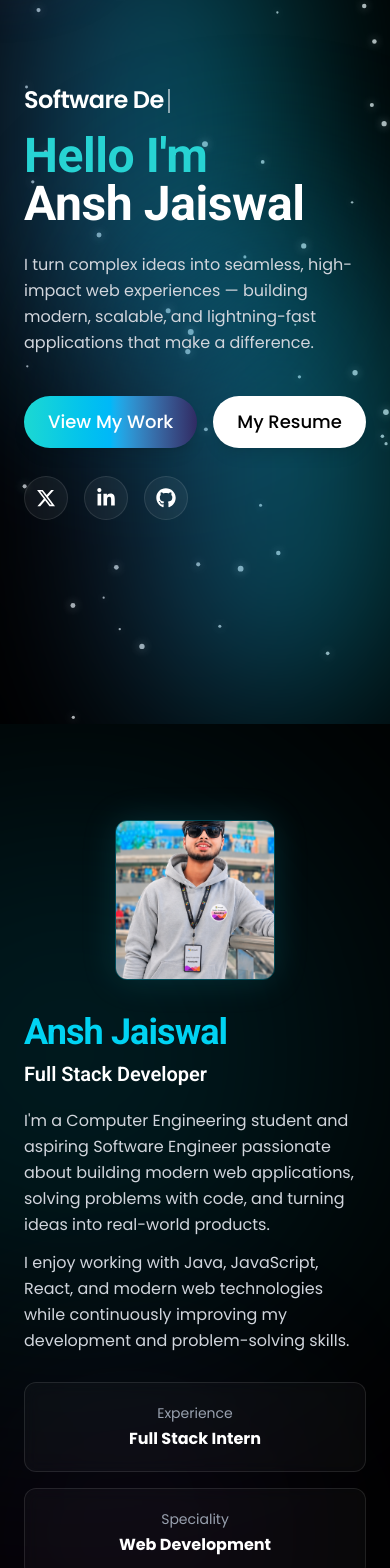
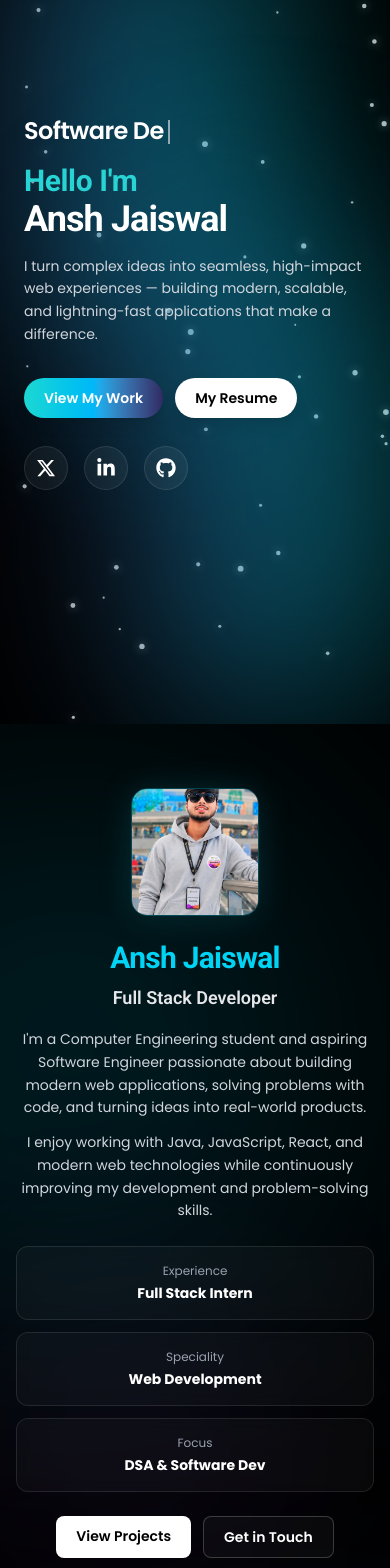
Before and after one commit to anshjaiswal2911-tech/My-Portfolio, a React (Vite) app: page / in a window 390 px wide. Shown: the part 120-1688 px from the top of the page. Built offline with nearby package versions, Linux system fonts and the light colour scheme.

Commit message:
fix(mobile): full mobile responsive optimizations across all sections, touch targets, typography, and performance

```diff
--- a/src/components/CustomUser.jsx
+++ b/src/components/CustomUser.jsx
@@ -14,7 +14,7 @@ export default function CustomCursor() {
   }, []);
 
   return (
-    <div className="pointer-events-none fixed top-0 left-0 z-9999">
+    <div className="pointer-events-none fixed top-0 left-0 z-9999 hidden md:block">
       <div
         style={{
           transform: `translate(${position.x - 40}px, ${position.y - 40}px)`,
--- a/src/components/overlaymenue.jsx
+++ b/src/components/overlaymenue.jsx
@@ -42,14 +42,14 @@ export default function OverlayMenu({ isOpen, onClose }) {
           {/* Close Button */}
           <button
             onClick={onClose}
-            className="absolute top-6 right-6 text-white text-3xl"
+            className="absolute top-5 right-5 sm:top-6 sm:right-6 text-white text-2xl sm:text-3xl p-2 rounded-full hover:bg-white/10 active:scale-95 transition-all cursor-pointer"
             aria-label="Close menu"
           >
             <FiX />
           </button>
 
           {/* Menu Items */}
-          <ul className="space-y-6 text-center">
+          <ul className="space-y-5 sm:space-y-6 text-center">
             {menuItems.map((item, index) => (
               <motion.li
                 key={item}
@@ -62,13 +62,13 @@ export default function OverlayMenu({ isOpen, onClose }) {
                   y: 0,
                 }}
                 transition={{
-                  delay: index * 0.1,
+                  delay: index * 0.08,
                 }}
               >
                 <a
                   href={`#${item.toLowerCase()}`}
                   onClick={onClose}
-                  className="text-4xl text-white font-semibold hover:text-pink-400 transition-colors duration-300"
+                  className="text-2xl sm:text-4xl text-white font-semibold hover:text-cyan-400 active:text-cyan-300 transition-colors duration-200 block py-1"
                 >
                   {item}
                 </a>
--- a/src/index.css
+++ b/src/index.css
@@ -1,4 +1,9 @@
 @import "tailwindcss";
+
+* {
+  box-sizing: border-box;
+  -webkit-tap-highlight-color: transparent;
+}
 
 html,
 body,
@@ -6,13 +11,21 @@ body,
   background-color: #000000;
   color: #ffffff;
   overflow-x: hidden;
+  max-width: 100vw;
   scroll-behavior: smooth;
   margin: 0;
   padding: 0;
+  -webkit-font-smoothing: antialiased;
+  -moz-osx-font-smoothing: grayscale;
 }
 
 body {
   font-family: "Poppins", sans-serif;
+  touch-action: pan-y;
+}
+
+input, select, textarea, button, a {
+  touch-action: manipulation;
 }
 
 h1, h2, h3 {
--- a/src/sections/about.jsx
+++ b/src/sections/about.jsx
@@ -54,7 +54,7 @@ export default function About() {
 
       {/* ================= MAIN CONTAINER ================= */}
 
-      <div className="relative z-10 mx-auto max-w-5xl px-6 py-24">
+      <div className="relative z-10 mx-auto max-w-5xl px-4 sm:px-6 py-16 sm:py-24">
 
         {/* ================= PROFILE ================= */}
 
@@ -63,7 +63,10 @@ export default function About() {
             flex
             flex-col
             items-center
-            gap-8
+            text-center
+            md:text-left
+            gap-6
+            sm:gap-8
             md:flex-row
             md:items-start
           "
@@ -80,9 +83,11 @@ export default function About() {
               src={avatar}
               alt="Ansh Jaiswal"
               className="
-                h-40
-                w-40
-                rounded-xl
+                h-32
+                w-32
+                sm:h-40
+                sm:w-40
+                rounded-2xl
                 border
                 border-cyan-400/30
                 object-cover
@@ -93,14 +98,15 @@ export default function About() {
 
           {/* ================= PROFILE DETAILS ================= */}
 
-          <div className="flex-1">
+          <div className="flex-1 w-full">
 
             {/* NAME */}
 
             <h2
               className="
                 mb-2
-                text-4xl
+                text-3xl
+                sm:text-4xl
                 font-bold
                 tracking-tight
                 text-cyan-400
@@ -112,7 +118,7 @@ export default function About() {
 
             {/* ROLE */}
 
-            <h3 className="mb-5 text-xl font-semibold md:text-2xl">
+            <h3 className="mb-4 sm:mb-5 text-lg sm:text-xl font-semibold md:text-2xl text-gray-200">
               Full Stack Developer
             </h3>
 
@@ -121,7 +127,8 @@ export default function About() {
             <p
               className="
                 max-w-3xl
-                text-base
+                text-sm
+                sm:text-base
                 leading-relaxed
                 text-gray-300
                 md:text-lg
@@ -137,7 +144,8 @@ export default function About() {
               className="
                 mt-3
                 max-w-3xl
-                text-base
+                text-sm
+                sm:text-base
                 leading-relaxed
                 text-gray-300
                 md:text-lg
@@ -152,10 +160,12 @@ export default function About() {
 
             <div
               className="
-                mt-7
+                mt-6
+                sm:mt-7
                 grid
                 grid-cols-1
-                gap-4
+                gap-3
+                sm:gap-4
                 sm:grid-cols-3
               "
             >
@@ -168,8 +178,10 @@ export default function About() {
                   border
                   border-white/10
                   bg-white/[0.03]
-                  px-5
-                  py-5
+                  px-4
+                  sm:px-5
+                  py-4
+                  sm:py-5
                   text-center
                   backdrop-blur-sm
                   transition-all
@@ -178,11 +190,11 @@ export default function About() {
                   hover:bg-white/[0.05]
                 "
               >
-                <p className="text-sm text-gray-400">
+                <p className="text-xs sm:text-sm text-gray-400">
                   Experience
                 </p>
 
-                <p className="mt-1 font-bold text-white">
+                <p className="mt-1 font-bold text-sm sm:text-base text-white">
                   Full Stack Intern
                 </p>
               </div>
@@ -195,8 +207,10 @@ export default function About() {
                   border
                   border-white/10
                   bg-white/[0.03]
-                  px-5
-                  py-5
+                  px-4
+                  sm:px-5
+                  py-4
+                  sm:py-5
                   text-center
                   backdrop-blur-sm
                   transition-all
@@ -205,11 +219,11 @@ export default function About() {
                   hover:bg-white/[0.05]
                 "
               >
-                <p className="text-sm text-gray-400">
+                <p className="text-xs sm:text-sm text-gray-400">
                   Speciality
                 </p>
 
-                <p className="mt-1 font-bold text-white">
+                <p className="mt-1 font-bold text-sm sm:text-base text-white">
                   Web Development
                 </p>
               </div>
@@ -222,8 +236,10 @@ export default function About() {
                   border
                   border-white/10
                   bg-white/[0.03]
-                  px-5
-                  py-5
+                  px-4
+                  sm:px-5
+                  py-4
+                  sm:py-5
                   text-center
                   backdrop-blur-sm
                   transition-all
@@ -232,12 +248,12 @@ export default function About() {
                   hover:bg-white/[0.05]
                 "
               >
-                <p className="text-sm text-gray-400">
+                <p className="text-xs sm:text-sm text-gray-400">
                   Focus
                 </p>
 
-                <p className="mt-1 font-bold text-white">
-                  DSA & Software Development
+                <p className="mt-1 font-bold text-sm sm:text-base text-white">
+                  DSA & Software Dev
                 </p>
               </div>
 
@@ -245,7 +261,7 @@ export default function About() {
 
             {/* ================= BUTTONS ================= */}
 
-            <div className="mt-6 flex flex-wrap gap-3">
+            <div className="mt-6 flex flex-wrap justify-center md:justify-start gap-3">
 
               {/* VIEW PROJECTS */}
 
@@ -254,13 +270,19 @@ export default function About() {
                 className="
                   rounded-lg
                   bg-white
-                  px-6
-                  py-3
+                  px-5
+                  sm:px-6
+                  py-2.5
+                  sm:py-3
                   font-semibold
+                  text-sm
+                  sm:text-base
                   text-black
                   transition-transform
                   duration-300
                   hover:scale-105
+                  active:scale-95
+                  text-center
                 "
               >
                 View Projects
@@ -275,14 +297,20 @@ export default function About() {
                   border
                   border-white/20
                   bg-white/[0.03]
-                  px-6
-                  py-3
+                  px-5
+                  sm:px-6
+                  py-2.5
+                  sm:py-3
                   font-semibold
+                  text-sm
+                  sm:text-base
                   text-white
                   transition-all
                   duration-300
                   hover:border-cyan-400/40
                   hover:bg-white/10
+                  active:scale-95
+                  text-center
                 "
               >
                 Get in Touch
--- a/src/sections/home.jsx
+++ b/src/sections/home.jsx
@@ -233,9 +233,9 @@ export default function Home() {
               <motion.span
                 className="
                   block
-                  text-5xl
-                  sm:text-6xl
-                  md:text-7xl
+                  text-3xl
+                  sm:text-5xl
+                  md:text-6xl
                   lg:text-7xl
                   xl:text-8xl
                   font-bold
@@ -263,13 +263,13 @@ export default function Home() {
                 className="
                   block
                   text-white
-                  whitespace-nowrap
-                  text-5xl
+                  text-4xl
                   sm:text-6xl
                   md:text-7xl
                   lg:text-7xl
                   xl:text-8xl
                   font-bold
+                  tracking-tight
                 "
                 initial={{
                   opacity: 0,
@@ -293,8 +293,9 @@ export default function Home() {
 
             <motion.p
               className="
-                mt-6
-                text-base
+                mt-4
+                sm:mt-6
+                text-sm
                 sm:text-lg
                 md:text-xl
                 text-gray-300
@@ -323,12 +324,14 @@ export default function Home() {
 
             <motion.div
               className="
-                mt-10
+                mt-8
+                sm:mt-10
                 flex
                 flex-wrap
                 items-center
                 justify-start
-                gap-4
+                gap-3
+                sm:gap-4
               "
               initial={{
                 opacity: 0,
@@ -355,11 +358,14 @@ export default function Home() {
                   scale: 0.97,
                 }}
                 className="
-                  px-6
-                  py-3
+                  px-5
+                  sm:px-6
+                  py-2.5
+                  sm:py-3
                   rounded-full
-                  font-medium
-                  text-lg
+                  font-semibold
+                  text-sm
+                  sm:text-base
                   text-white
                   bg-gradient-to-r
                   from-[#1cd8d2]
@@ -386,11 +392,14 @@ export default function Home() {
                   scale: 0.97,
                 }}
                 className="
-                  px-6
-                  py-3
+                  px-5
+                  sm:px-6
+                  py-2.5
+                  sm:py-3
                   rounded-full
-                  font-medium
-                  text-lg
+                  font-semibold
+                  text-sm
+                  sm:text-base
                   text-black
                   bg-white
                   hover:bg-gray-200
```
Also changed, not shown: src/components/Navbar.jsx (+8 -8 lines), src/sections/contact.jsx (+21 -21 lines), src/sections/experience.jsx (+11 -11 lines), src/sections/footer.jsx (+8 -8 lines), src/sections/project.jsx (+17 -17 lines), src/sections/skills.jsx (+41 -11 lines).
